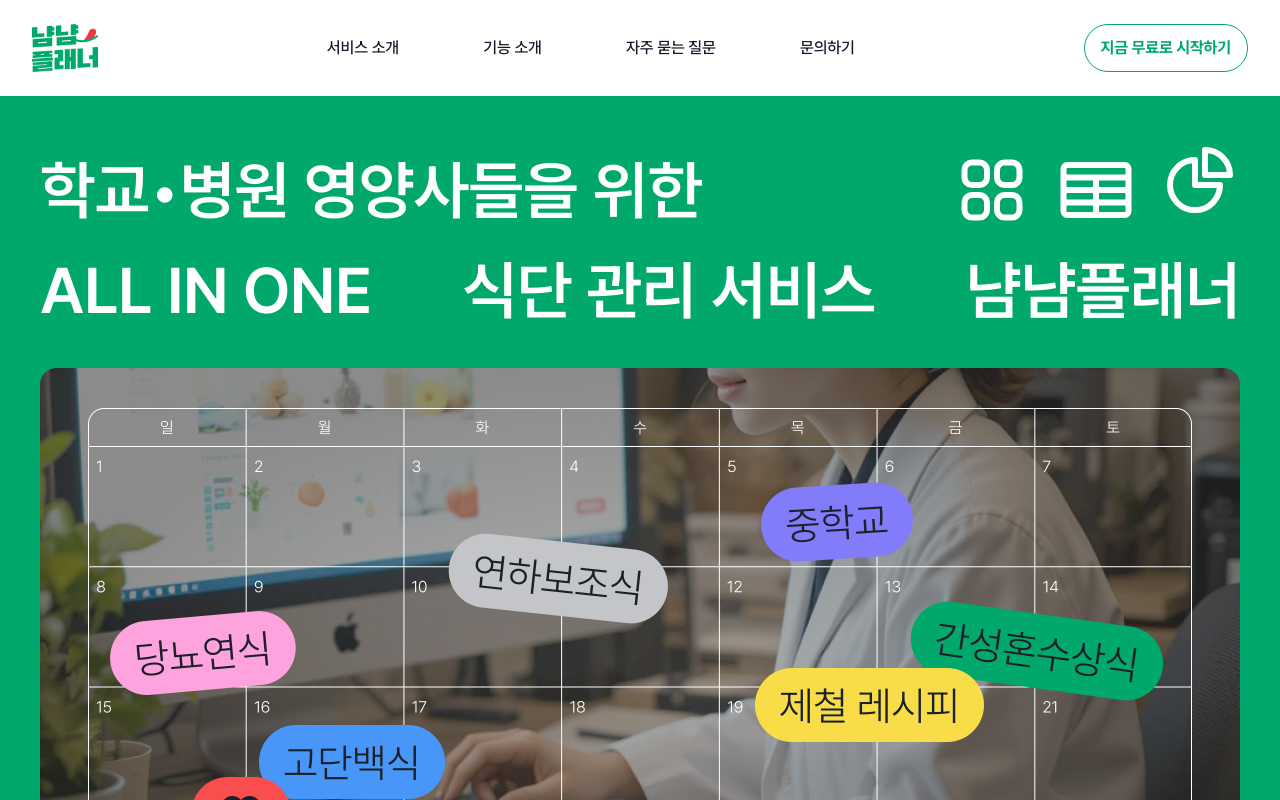
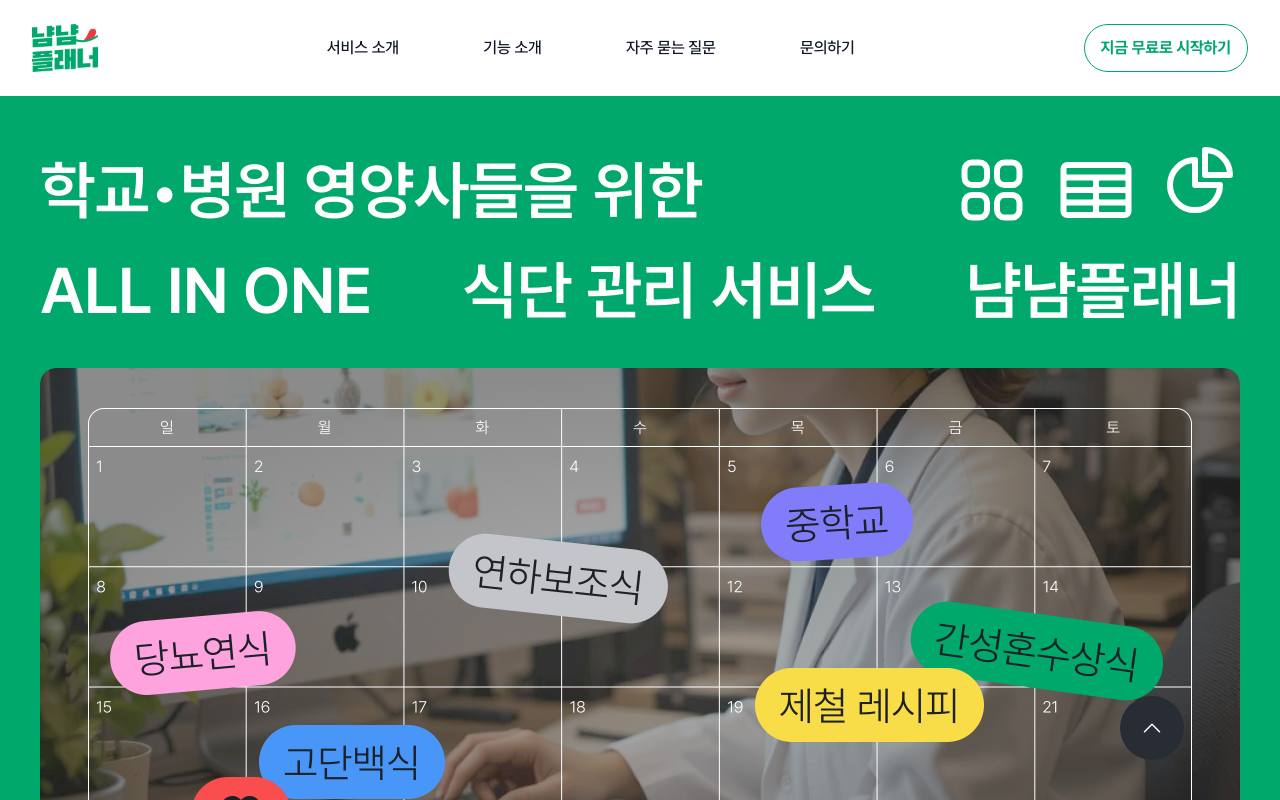
Before and after one commit to devping-kr/NNplanner-FE, a Next.js app: page / in a window 1280 px wide. Shown: the top 800 px of the page. Built offline with nearby package versions, Linux system fonts and the light colour scheme; no server answers.

Commit message:
Feat: top 플로팅 버튼 작업

```diff
--- a/src/app/page.tsx
+++ b/src/app/page.tsx
@@ -1,3 +1,4 @@
+import FloatingTopButton from '@/components/feature/Landing/_components/FloatingTopButton';
 import FifthContent from '@/components/feature/Landing/FifthContent';
 import FirstContent from '@/components/feature/Landing/FirstContent';
 import FourthContent from '@/components/feature/Landing/FourthContent';
@@ -10,6 +11,7 @@ import ThirdContent from '@/components/feature/Landing/ThirdContent';
 export default function Home() {
   return (
     <div className='flex flex-col items-center'>
+      <FloatingTopButton />
       <LandingHeader />
       <FirstContent />
       <SecondContent />
--- /dev/null
+++ b/src/components/feature/Landing/_components/FloatingTopButton.tsx
@@ -0,0 +1,24 @@
+'use client';
+
+import { Link } from 'react-scroll';
+import Button from '@/components/common/Button/Button';
+import Icon from '@/components/common/Icon';
+
+const FloatingTopButton = () => {
+  return (
+    <Link
+      to='section0'
+      smooth
+      duration={800}
+      spy
+      offset={-100}
+      className='fixed bottom-10 right-24 z-50 transition-none'
+    >
+      <Button variant='teritary' width='circular'>
+        <Icon name='arrowUp' width={24} height={24} color='white' />
+      </Button>
+    </Link>
+  );
+};
+
+export default FloatingTopButton;
```
